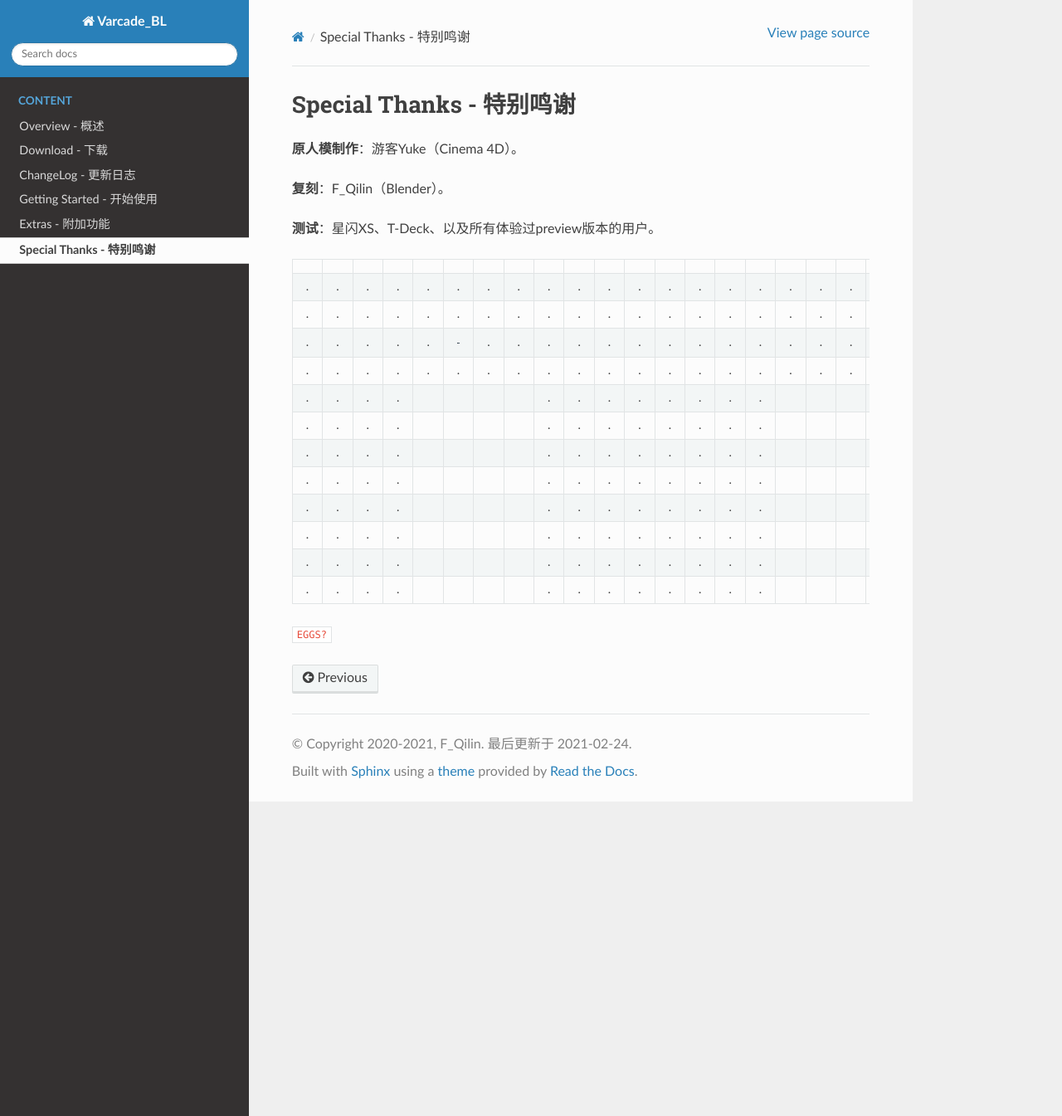
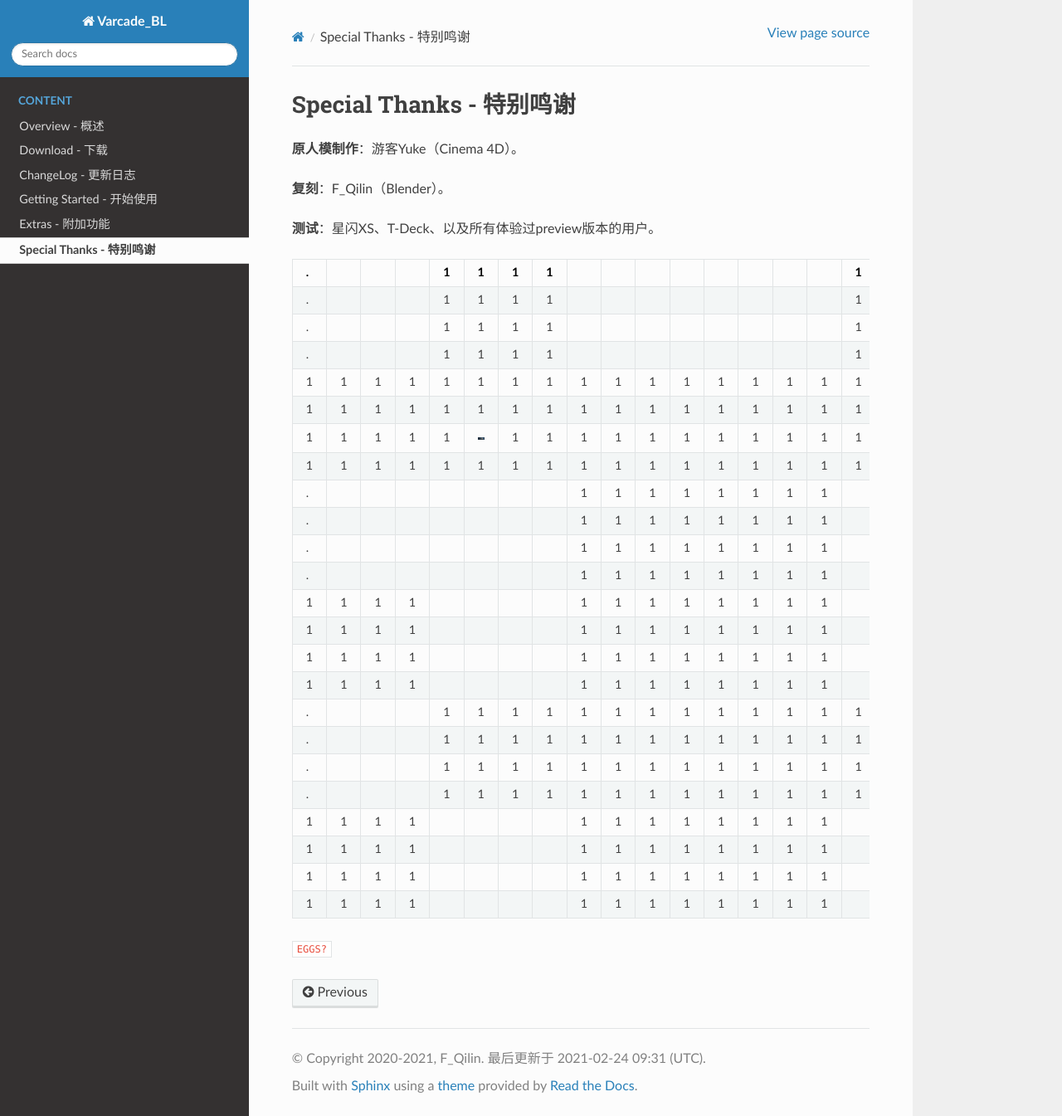
Before and after one commit to FZQ0003/Varcade_BL_Docs, a Sphinx documentation site: the page built from source/thanks.md, in a window 1280 px wide and 1345 px high. Shown: the whole window at 83% size. Built offline with Sphinx 7.4.7 and the Read the Docs theme 2.0.0, drawn with Linux system fonts in a browser that asks for light colours; the version number could not be read and is left out.

Commit message:
2021-02-24 #02

````diff
--- a/source/conf.py
+++ b/source/conf.py
@@ -79,7 +79,7 @@ html_theme_path = [sphinx_rtd_theme.get_html_theme_path()]
 
 # Others
 html_favicon = 'images/logo/va-colored.ico'
-html_last_updated_fmt = '%Y-%m-%d'
+html_last_updated_fmt = '%Y-%m-%d %H:%M (%Z)'
 
 
 # -- App Setup Hook ----------------------------------------------------------
@@ -99,7 +99,6 @@ def setup(app):
 # -- Other settings ----------------------------------------------------------
 
 rst_prolog = """
-.. |doc_date| replace::    {}
 .. |ver| replace::         {}
 .. |ver_date| replace::    {}
-""".format(strftime(html_last_updated_fmt), release, ver_date)
+""".format(release, ver_date)
--- a/source/thanks.md
+++ b/source/thanks.md
@@ -8,31 +8,31 @@
 
 ``` eval_rst
 = = = = = ======================== = = = = = = = = = = = = = = = = = =
-        . .                        . .                 . . . .
+.       1 1                        1 1                 1 1 1 1
 = = = = = ======================== = = = = = = = = = = = = = = = = = =
-        . .                        . .                 . . . .
-        . .                        . .                 . . . .
-        . .                        . .                 . . . .
-. . . . . .                        . . . . . . . . . . . . . . . . . .
-. . . . . .                        . . . . . . . . . . . . . . . . . .
-. . . . . .. image:: images/01.png . . . . . . . . . . . . . . . . . .
-. . . . . .                        . . . . . . . . . . . . . . . . . .
-                                       . . . . . . . .
-                                       . . . . . . . .
-                                       . . . . . . . .
-                                       . . . . . . . .
-. . . .                                . . . . . . . .         . . . .
-. . . .                                . . . . . . . .         . . . .
-. . . .                                . . . . . . . .         . . . .
-. . . .                                . . . . . . . .         . . . .
-        . .                        . . . . . . . . . . . . . .
-        . .                        . . . . . . . . . . . . . .
-        . .                        . . . . . . . . . . . . . .
-        . .                        . . . . . . . . . . . . . .
-. . . .                                . . . . . . . .         . . . .
-. . . .                                . . . . . . . .         . . . .
-. . . .                                . . . . . . . .         . . . .
-. . . .                                . . . . . . . .         . . . .
+.       1 1                        1 1                 1 1 1 1
+.       1 1                        1 1                 1 1 1 1
+.       1 1                        1 1                 1 1 1 1
+1 1 1 1 1 1                        1 1 1 1 1 1 1 1 1 1 1 1 1 1 1 1 1 1
+1 1 1 1 1 1                        1 1 1 1 1 1 1 1 1 1 1 1 1 1 1 1 1 1
+1 1 1 1 1 .. image:: images/01.png 1 1 1 1 1 1 1 1 1 1 1 1 1 1 1 1 1 1
+1 1 1 1 1 1                        1 1 1 1 1 1 1 1 1 1 1 1 1 1 1 1 1 1
+.                                      1 1 1 1 1 1 1 1
+.                                      1 1 1 1 1 1 1 1
+.                                      1 1 1 1 1 1 1 1
+.                                      1 1 1 1 1 1 1 1
+1 1 1 1                                1 1 1 1 1 1 1 1         1 1 1 1
+1 1 1 1                                1 1 1 1 1 1 1 1         1 1 1 1
+1 1 1 1                                1 1 1 1 1 1 1 1         1 1 1 1
+1 1 1 1                                1 1 1 1 1 1 1 1         1 1 1 1
+.       1 1                        1 1 1 1 1 1 1 1 1 1 1 1 1 1
+.       1 1                        1 1 1 1 1 1 1 1 1 1 1 1 1 1
+.       1 1                        1 1 1 1 1 1 1 1 1 1 1 1 1 1
+.       1 1                        1 1 1 1 1 1 1 1 1 1 1 1 1 1
+1 1 1 1                                1 1 1 1 1 1 1 1         1 1 1 1
+1 1 1 1                                1 1 1 1 1 1 1 1         1 1 1 1
+1 1 1 1                                1 1 1 1 1 1 1 1         1 1 1 1
+1 1 1 1                                1 1 1 1 1 1 1 1         1 1 1 1
 = = = = = ======================== = = = = = = = = = = = = = = = = = =
 ```
 
````
Also changed, not shown: source/start.md (+7 -9 lines), source/.rstcheck.cfg, source/images/logo/va-colored.ico, source/images/logo/va-white.ico.
